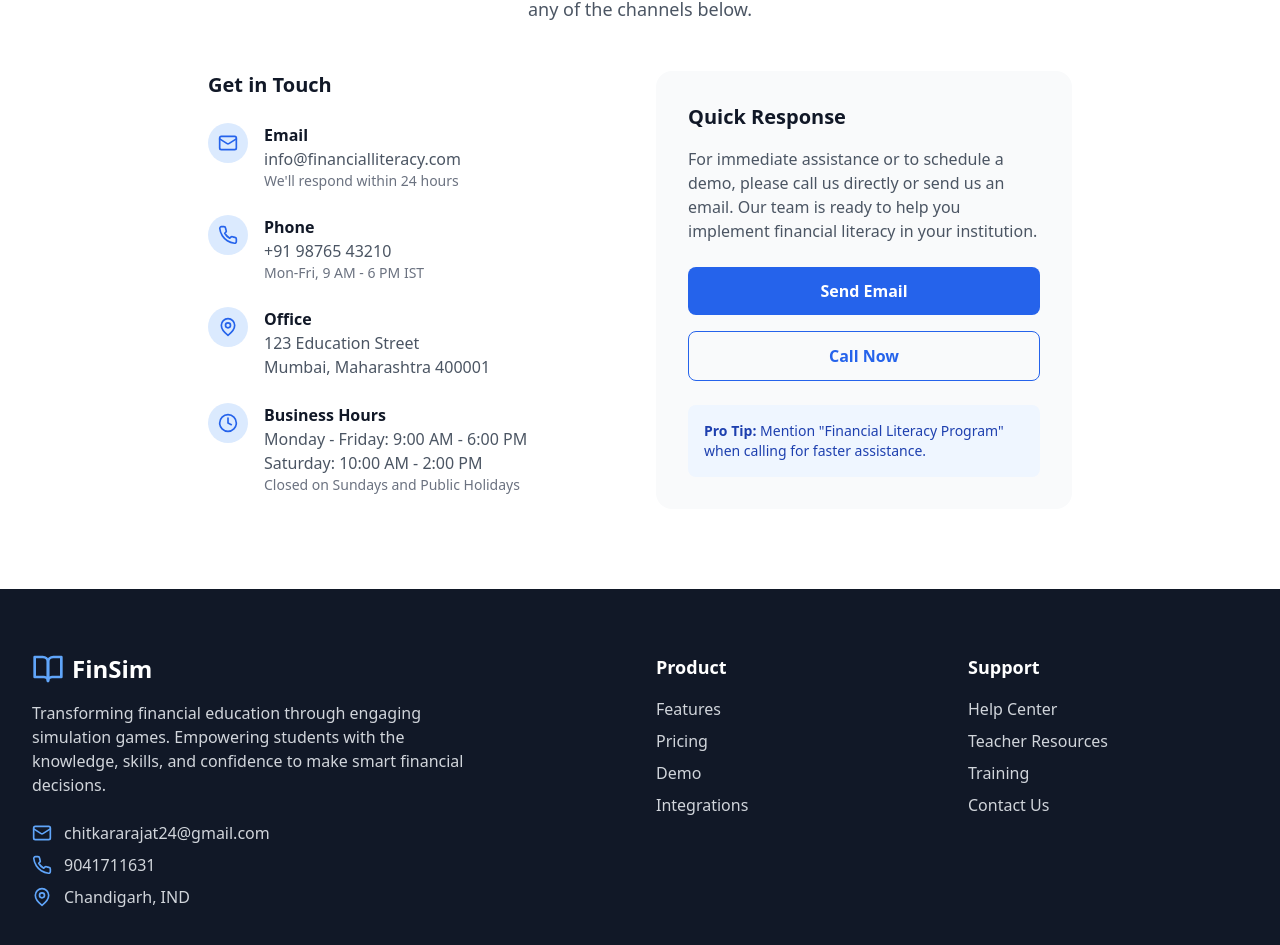
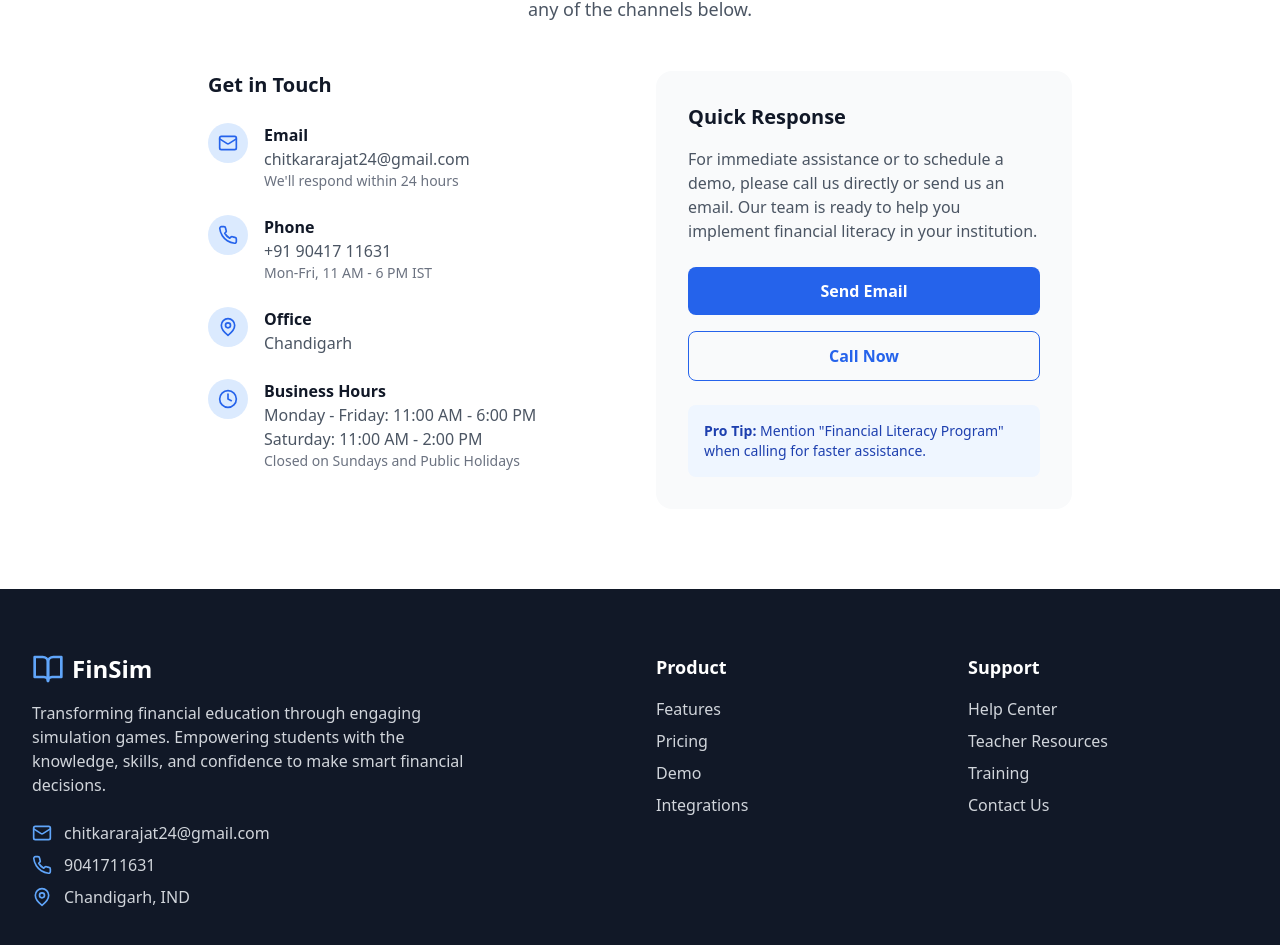
Before and after one commit to Rajat-Chitkara/Financial-Literacy, a React (Vite) app: page / in a window 1280 px wide. Shown: the part 4910-5855 px from the top of the page. Built offline with nearby package versions, Linux system fonts and the light colour scheme.

Commit message:
Update ContactUs.tsx

```diff
--- a/src/components/ContactUs.tsx
+++ b/src/components/ContactUs.tsx
@@ -21,7 +21,7 @@ export default function ContactUs() {
               </div>
               <div>
                 <h4 className="font-semibold text-gray-900">Email</h4>
-                <p className="text-gray-600">info@financialliteracy.com</p>
+                <p className="text-gray-600">chitkararajat24@gmail.com</p>
                 <p className="text-sm text-gray-500">We'll respond within 24 hours</p>
               </div>
             </div>
@@ -32,8 +32,8 @@ export default function ContactUs() {
               </div>
               <div>
                 <h4 className="font-semibold text-gray-900">Phone</h4>
-                <p className="text-gray-600">+91 98765 43210</p>
-                <p className="text-sm text-gray-500">Mon-Fri, 9 AM - 6 PM IST</p>
+                <p className="text-gray-600">+91 90417 11631</p>
+                <p className="text-sm text-gray-500">Mon-Fri, 11 AM - 6 PM IST</p>
               </div>
             </div>
 
@@ -43,8 +43,8 @@ export default function ContactUs() {
               </div>
               <div>
                 <h4 className="font-semibold text-gray-900">Office</h4>
-                <p className="text-gray-600">123 Education Street</p>
-                <p className="text-gray-600">Mumbai, Maharashtra 400001</p>
+                <p className="text-gray-600">Chandigarh</p>
+                <p className="text-gray-600"></p>
               </div>
             </div>
 
@@ -54,8 +54,8 @@ export default function ContactUs() {
               </div>
               <div>
                 <h4 className="font-semibold text-gray-900">Business Hours</h4>
-                <p className="text-gray-600">Monday - Friday: 9:00 AM - 6:00 PM</p>
-                <p className="text-gray-600">Saturday: 10:00 AM - 2:00 PM</p>
+                <p className="text-gray-600">Monday - Friday: 11:00 AM - 6:00 PM</p>
+                <p className="text-gray-600">Saturday: 11:00 AM - 2:00 PM</p>
                 <p className="text-sm text-gray-500">Closed on Sundays and Public Holidays</p>
               </div>
             </div>
```
